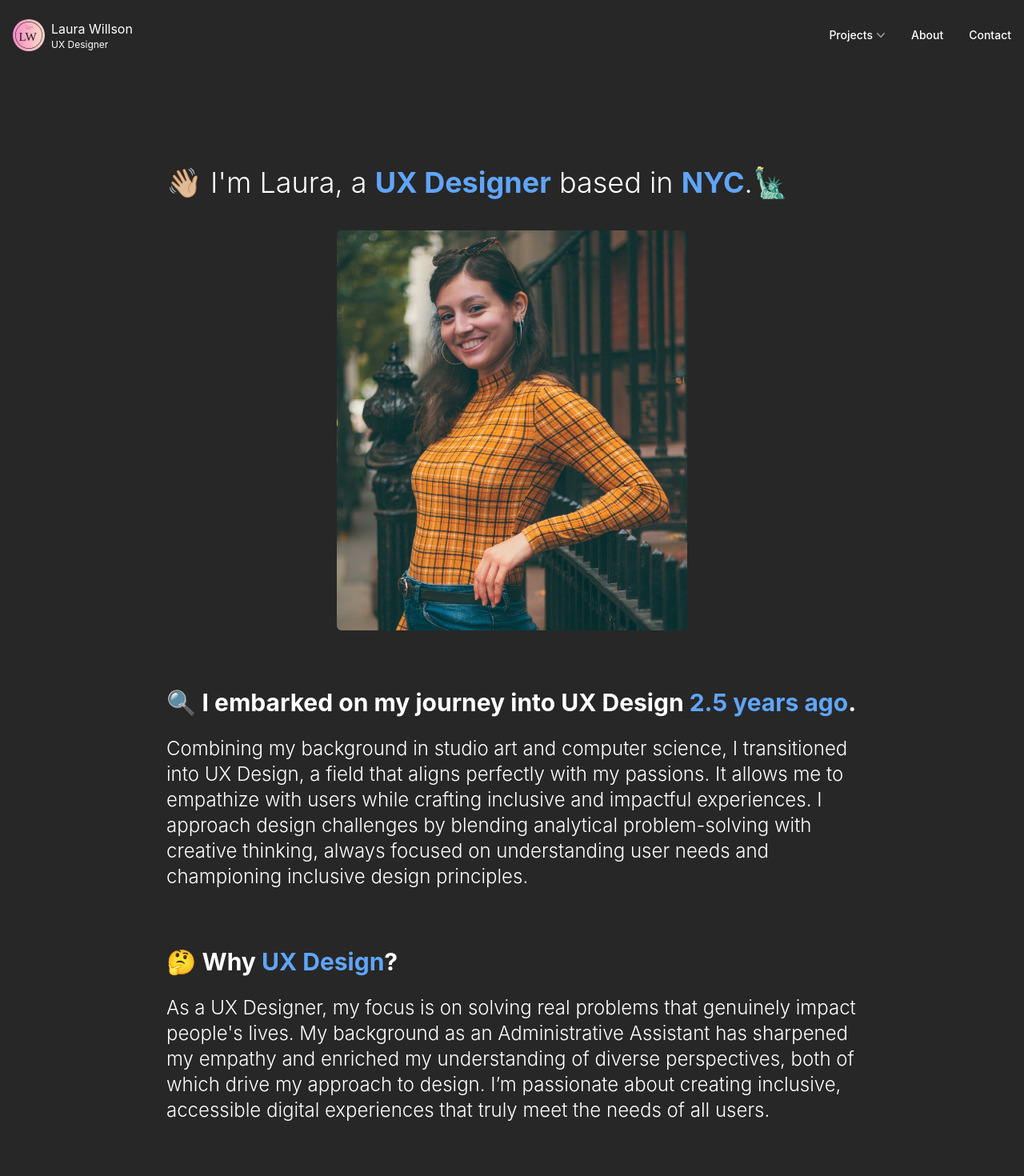
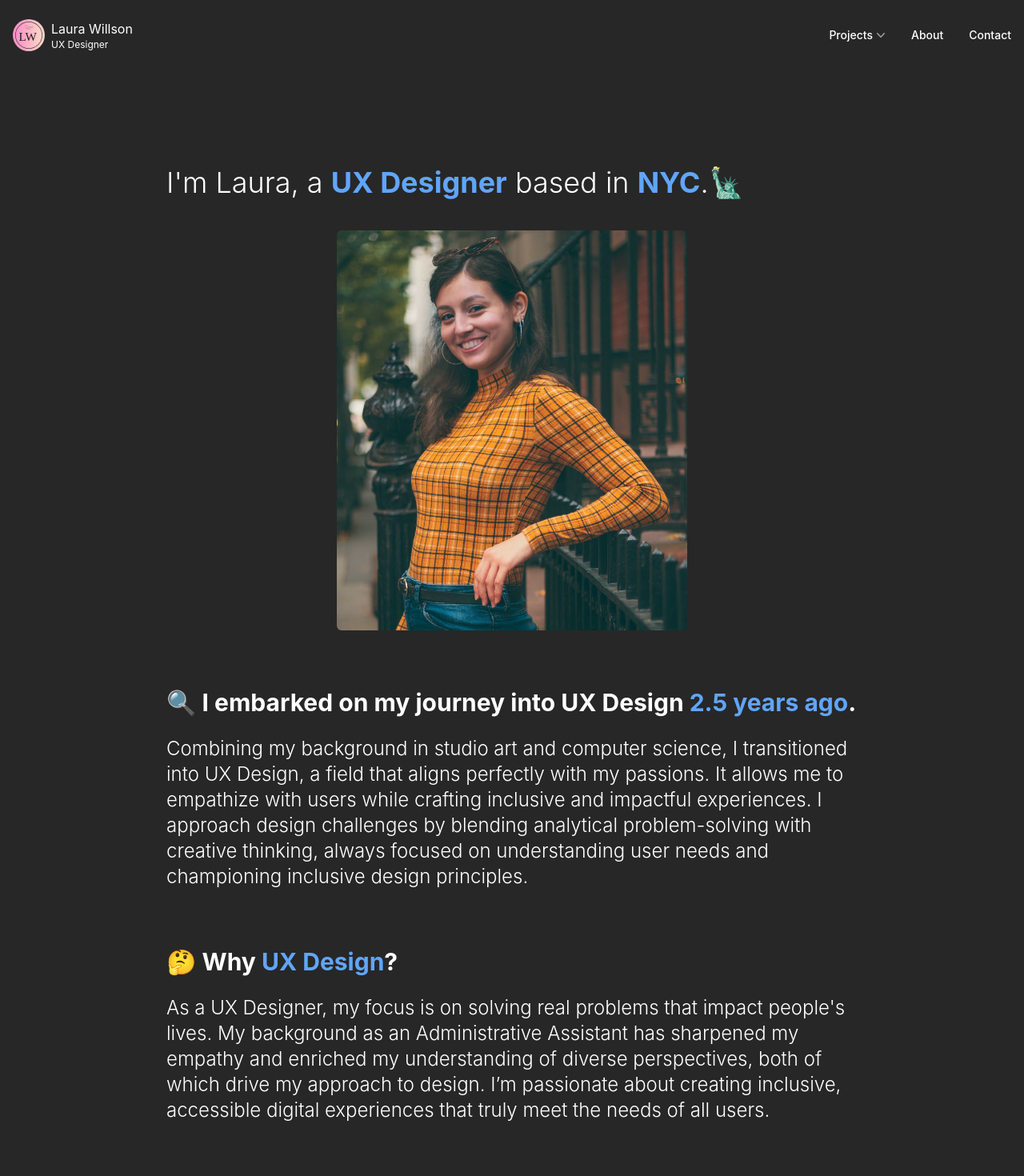
Before and after one commit to laurawillson/react-portfolio, a React (Create React App) app: page /react-portfolio/About in a window 1280 px wide. Shown: the top 1470 px of the page at 80% size. Built offline with nearby package versions, Linux system fonts and the light colour scheme.

Commit message:
Added info to about page

```diff
--- a/src/components/About.js
+++ b/src/components/About.js
@@ -13,7 +13,7 @@ export default function About(){
                 <div className="flex justify-center">
                     <div className="flex flex-col my-7 justify-center sm:items-start w-9/12">
                         <div className='flex justify-between items-start mb-10'>
-                            <p className="text-4xl font-light text-center">👋🏼 I'm Laura, a <div className="text-blue-400 inline font-bold">UX Designer</div> based in <div className="text-blue-400 inline font-bold">NYC</div>.🗽</p>
+                            <p className="text-4xl font-light text-center">I'm Laura, a <div className="text-blue-400 inline font-bold">UX Designer</div> based in <div className="text-blue-400 inline font-bold">NYC</div>.🗽</p>
                         </div>
 
                         <div className="laura-pic m-auto">
@@ -40,7 +40,7 @@ export default function About(){
                         <p className="font-bold text-3xl">🤔 Why <div className="text-blue-400 inline font-bold">UX Design</div>?</p>
                         <br></br>
                         <div className="font-light text-2xl">
-                            As a UX Designer, my focus is on solving real problems that genuinely impact people's lives. My background as an Administrative Assistant has sharpened my empathy and enriched my understanding of diverse perspectives, both of which drive my approach to design. I’m passionate about creating inclusive, accessible digital experiences that truly meet the needs of all users.
+                            As a UX Designer, my focus is on solving real problems that impact people's lives. My background as an Administrative Assistant has sharpened my empathy and enriched my understanding of diverse perspectives, both of which drive my approach to design. I’m passionate about creating inclusive, accessible digital experiences that truly meet the needs of all users.
                         </div>
 
                         <br></br>
```
